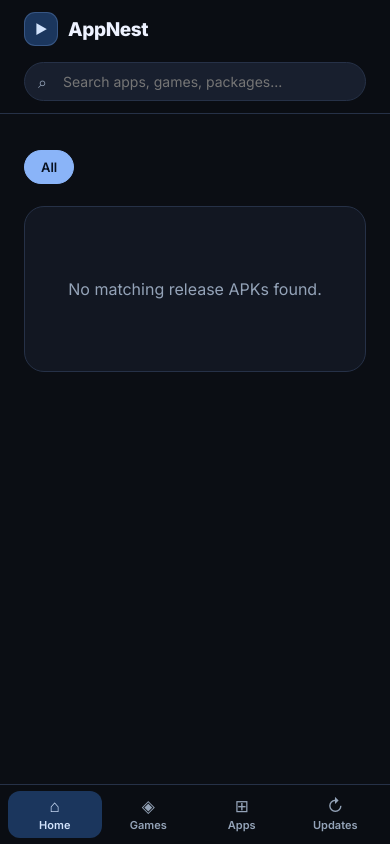
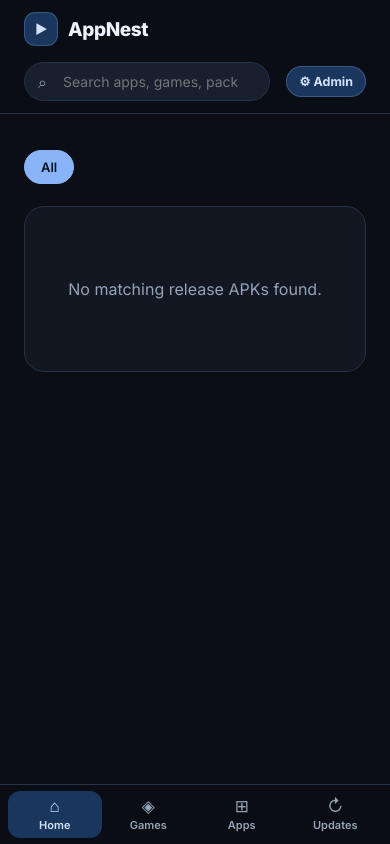
Before and after one commit to qazxswqa0000-star/AppNest, a plain HTML site: page index.html in a window 390 px wide. Drawn offline with Linux system fonts and the light colour scheme; no server answers.

Commit message:
Add files via upload

```diff
--- a/css/style.css
+++ b/css/style.css
@@ -143,6 +143,34 @@ body {
   background: var(--primary-container);
   color: var(--on-primary-container);
   border-color: rgba(138, 180, 248, 0.28);
+}
+
+.nav-tab.admin-link {
+  display: inline-flex;
+  align-items: center;
+  border-color: rgba(138, 180, 248, 0.28);
+  color: var(--primary);
+  text-decoration: none;
+}
+
+.nav-tab.admin-link:hover {
+  background: var(--primary-container);
+  color: var(--on-primary-container);
+}
+
+.mobile-admin-btn {
+  display: none;
+  align-items: center;
+  gap: 5px;
+  padding: 7px 12px;
+  margin-left: auto;
+  border: 1px solid rgba(138, 180, 248, 0.28);
+  border-radius: 999px;
+  background: var(--primary-container);
+  color: var(--on-primary-container);
+  font-size: 12.5px;
+  font-weight: 700;
+  text-decoration: none;
 }
 
 /* Main Container */
@@ -656,6 +684,10 @@ input:focus, textarea:focus, select:focus {
     display: none;
   }
 
+  .mobile-admin-btn {
+    display: inline-flex;
+  }
+
   .featured-card {
     grid-template-columns: auto 1fr;
   }
--- a/index.html
+++ b/index.html
@@ -25,7 +25,9 @@
       <button class="nav-tab" data-tab="games">Games</button>
       <button class="nav-tab" data-tab="apps">Apps</button>
       <button class="nav-tab" data-tab="updates">Updates</button>
+      <a class="nav-tab admin-link" href="admin.html">Admin</a>
     </nav>
+    <a class="mobile-admin-btn" href="admin.html" title="Admin Panel">⚙ Admin</a>
   </header>
 
   <main id="app" class="container"></main>
```
